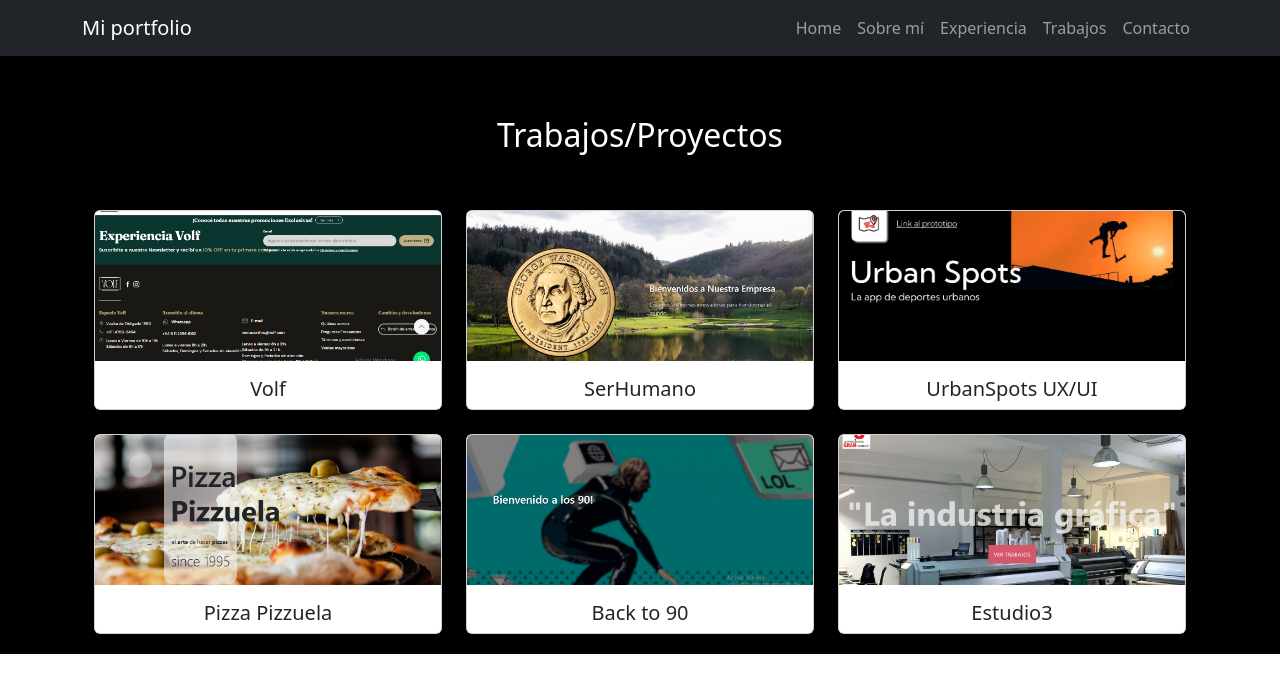
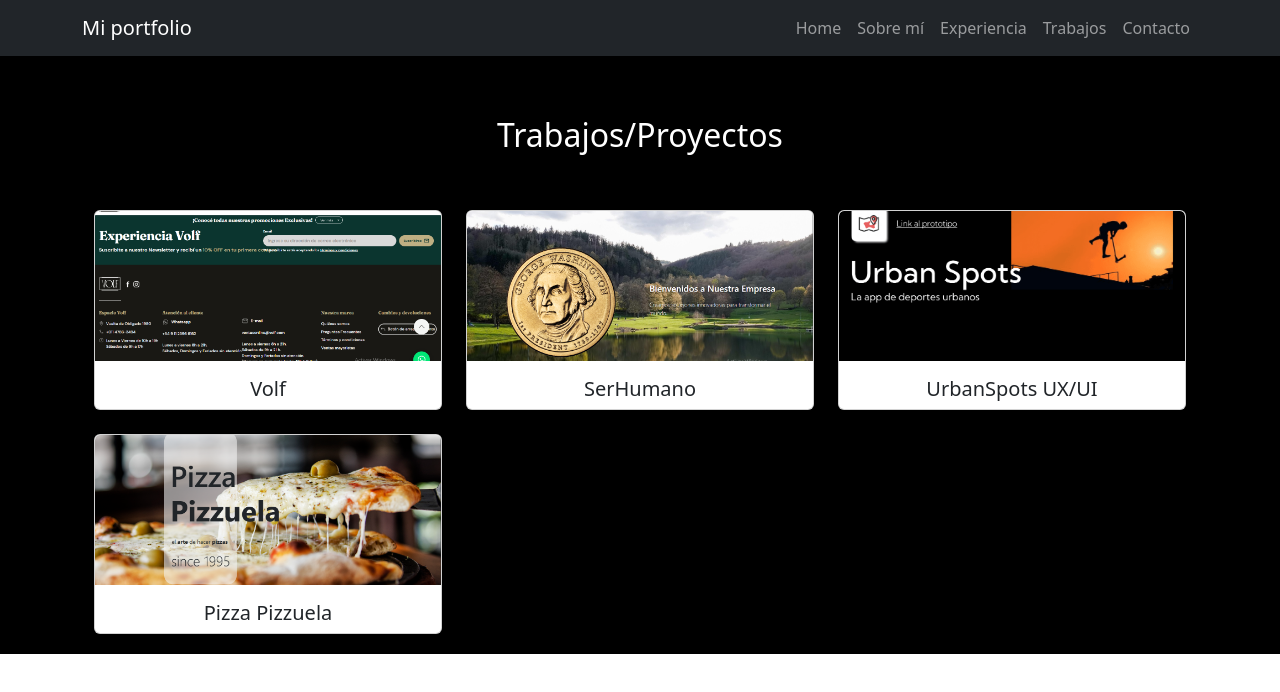
Before and after one commit to isra0409/MiPortfolio, a React (Vite) app: page /trabajos in a window 1280 px wide. Shown: the top 692 px of the page. Built offline with nearby package versions, Linux system fonts and the light colour scheme.

Commit message:
pruebas en rama de prueba

```diff
--- a/src/components/Trabajos/Trabajos.jsx
+++ b/src/components/Trabajos/Trabajos.jsx
@@ -51,18 +51,7 @@
       descripcion: "Modelo de landing page para una pizzeria, maquetado de secciones y agregado de funcionalidades basicas. Realizado en HTML, CSS y JavaScript, sin uso de librerias externas.",
     },
 
-    {
-      portada: portada4,
-      img: img4,
-      titulo: "Back to 90",
-      descripcion: "Proyecto de un blog/page años 90. Este proyecto cuenta con tablas (una manera de codear que se utilizaba antes), era sumamente dificil poder dar estilos y cosas a estas tablas por eso es que los sitios de antes eran tan iguales, todo encimado, una cosa debajo de la otra. Tambien cuenta en sus secciones con info de acontecimientos relevante de los años 90. La idea con este proyecto es poder transportar a la persona un poco atras en el tiempo de la navegacion web :). Realizado en React con Vite.",
-    },
-    {
-      portada: portada5,
-      img: img5,
-      titulo: "Estudio3",
-      descripcion: "Landing page para un estudio grafico, cuenta con distintas secciones, todas a modo informativa. Realizado en HTML, CSS Y JavaScript. Sin librerias externas.",
-    },
+
 
 
   ];
```
